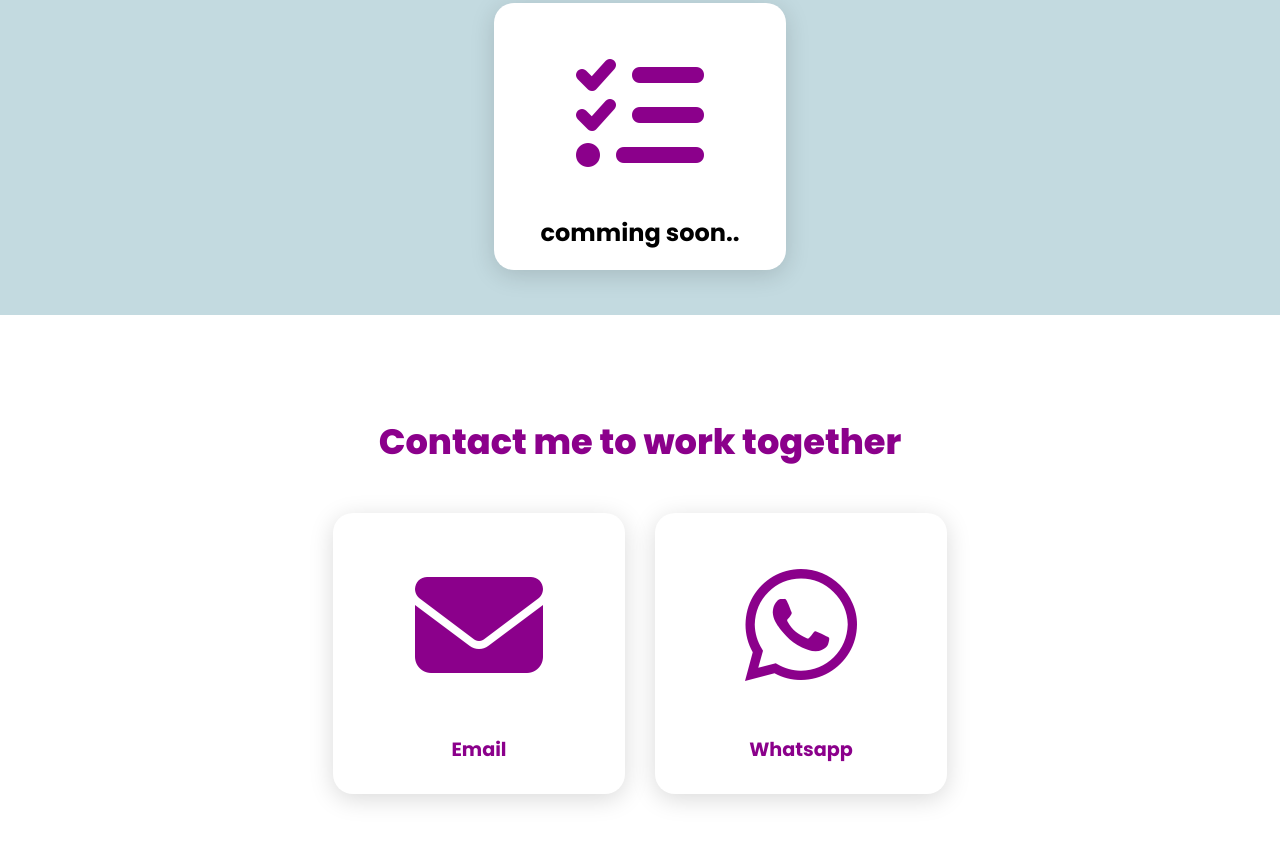
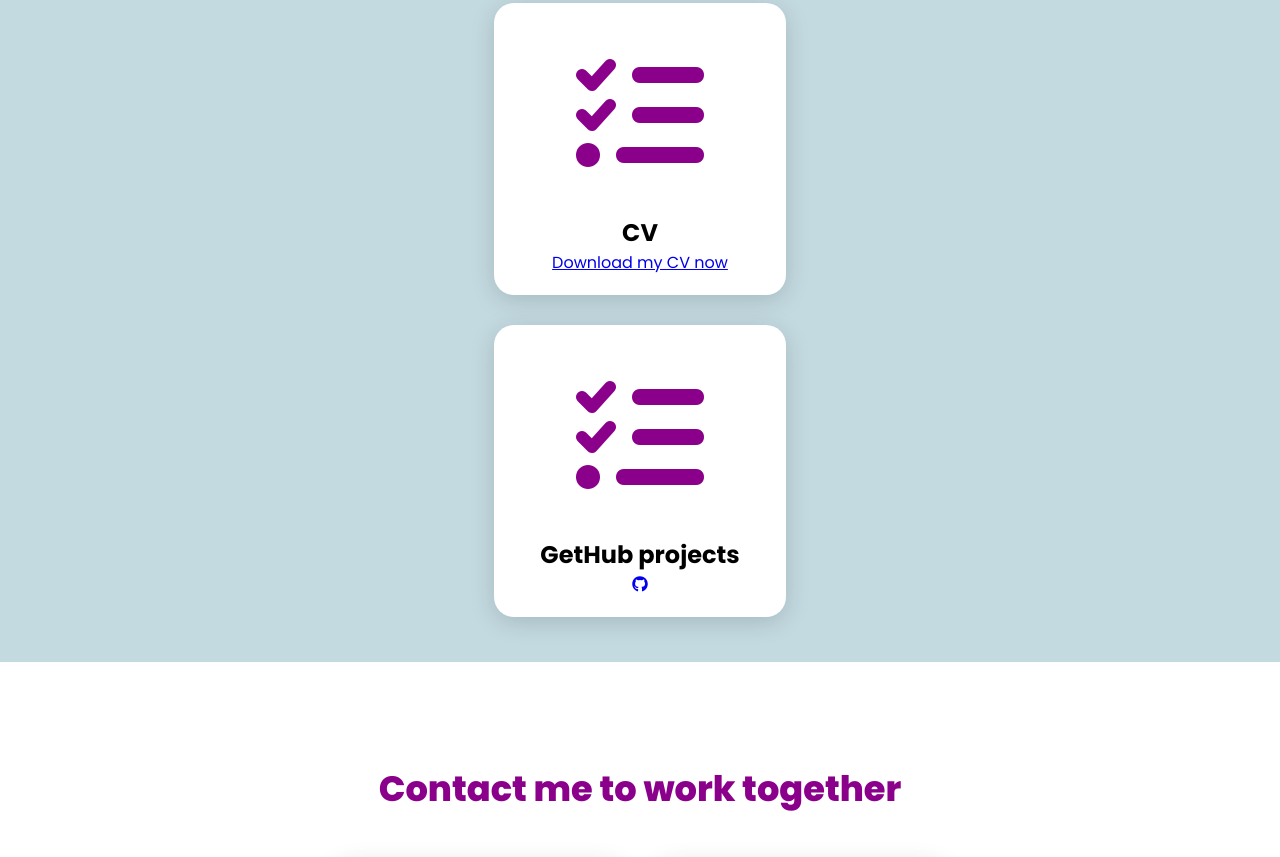
Before and after one commit to Fatoom22/Fatoom.com, a plain HTML site: page index.html in a window 1280 px wide. Shown: the part 1664-2521 px from the top of the page. Drawn offline with Linux system fonts and the light colour scheme.

Commit message:
Update index.html

```diff
--- a/index.html
+++ b/index.html
@@ -11,7 +11,7 @@
     <header>
         <a href='#' class="logo">FATOOM</a>
         <nav class="navigation">
-            <a href="#services">Education</a>
+                <a href="#services">Services</a>
             <a href="#projects">Projects</a>
             <a href="#contact">Contact</a>
         </nav>
@@ -69,7 +69,19 @@
             <i class="fa-solid fa-list-check"></i>
         </div>
         <div class="info">
-        <h2>comming soon..</h2>
+        <h2>CV</h2>
+            <a href="FatoomHamdiCV.pdf">Download my CV now</a>
+        </div>
+       </div>
+      </div>
+        <div class="content">
+       <div class="card">
+        <div class="icon">
+            <i class="fa-solid fa-list-check"></i>
+        </div>
+        <div class="info">
+        <h2>GetHub projects</h2>
+           <a href="https://github.com/Fatoom22"><i class="fa-brands fa-github"></i></a>
         </div>
        </div>
       </div>
@@ -83,8 +95,7 @@
                 </div>
                 <div class="info">
                     <h3>Email</h3>
-                    <a href="FatoomMousaH@gmail.com"></a>
-                    <p></p>
+                    <p>  <a href="FatoomMousaH@gmail.com"></a></p>
                      </div>
             </div>
             <div class="card">
```
